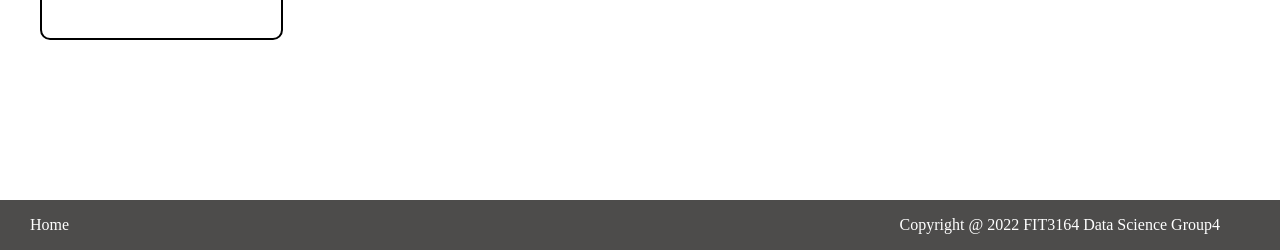
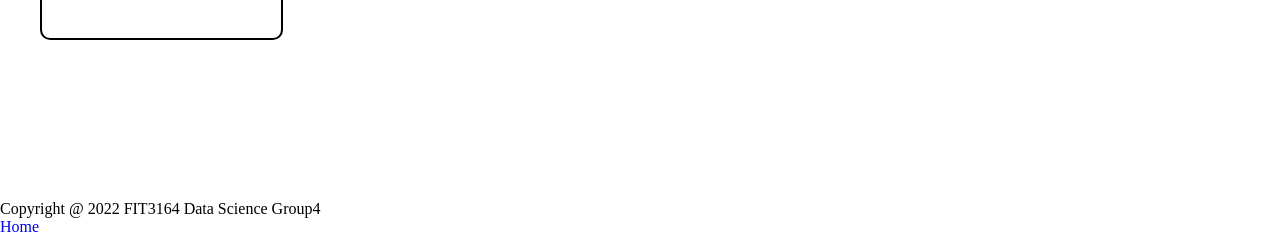
Before and after one commit to Exdragon25/FIT3164_DS4_Project, a Flask app: template templates/searchpage.html in a window 1280 px wide. Shown: the part 1334-1584 px from the top of the page. Run offline with Flask 2, Linux system fonts and the light colour scheme; the template is opened without the code that fills it, so the values that code supplies are empty.

Commit message:
add font-size, delete footer in search css for testing

```diff
--- a/static/searchpagestyle.css
+++ b/static/searchpagestyle.css
@@ -151,11 +151,13 @@ li {
     margin-top: 70px;
     min-height: calc(100% - 120px);
     flex: 40%;
+    font-size: 18px;
 }
 .result_right {
     margin-top: 70px;
     min-height: calc(100% - 120px);
     flex: 40%;
+    font-size: 18px;
 }
 .result_right button{
     margin-top: 30px;
@@ -165,7 +167,6 @@ li {
 }
 .result_left ul li a {
     color:black;
-    font-size: 20px;
 }
 .result_right ul li a:hover {
     color: #ff8500;
@@ -173,35 +174,3 @@ li {
 .result_left ul li a:hover {
     color: #ff8500;
 }
-
-
-
-
-
-
-
-.footer {
-    padding-right: 30px;
-    height: 50px;
-    background-color: #252423d0;
-    color: #FFFFFF;
-    font-size: 16px;
-    text-align: right;
-    line-height: 50px;
-    clear: both;
-    margin-bottom: 0;
-}
-.footer .copyright {
-    float: right;
-    margin-right: 30px;
-}
-.footer .backhome {
-    float: left;
-    margin-left: 30px;
-}
-.footer .backhome a {
-    color: #FFFFFF;
-}
-.footer .backhome a:hover {
-    color: #ff8500;
-}
```
